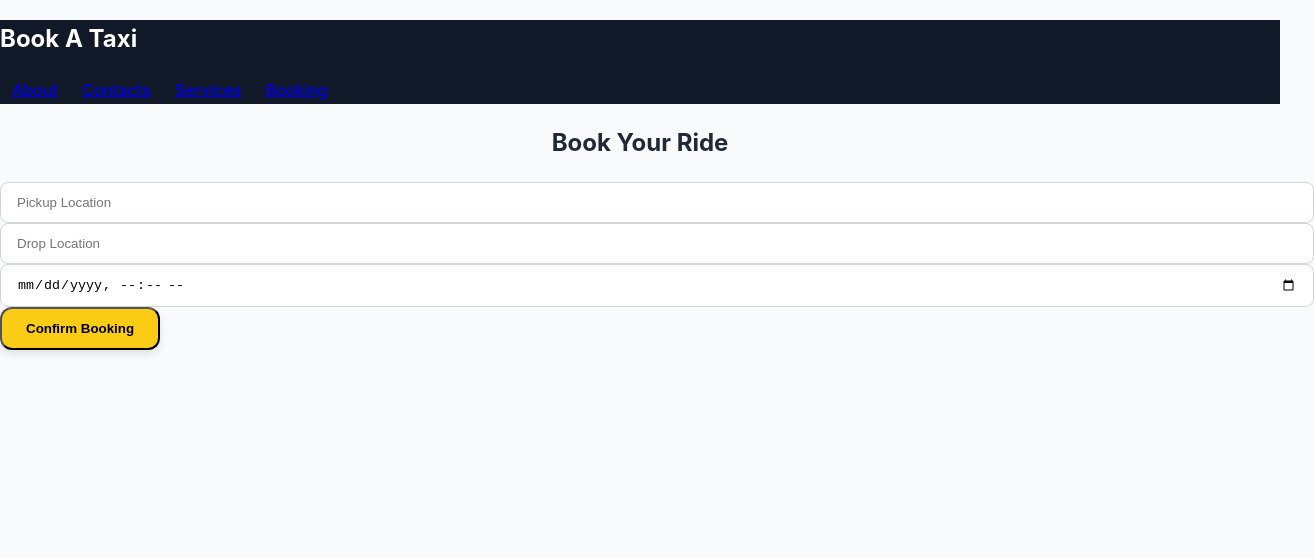
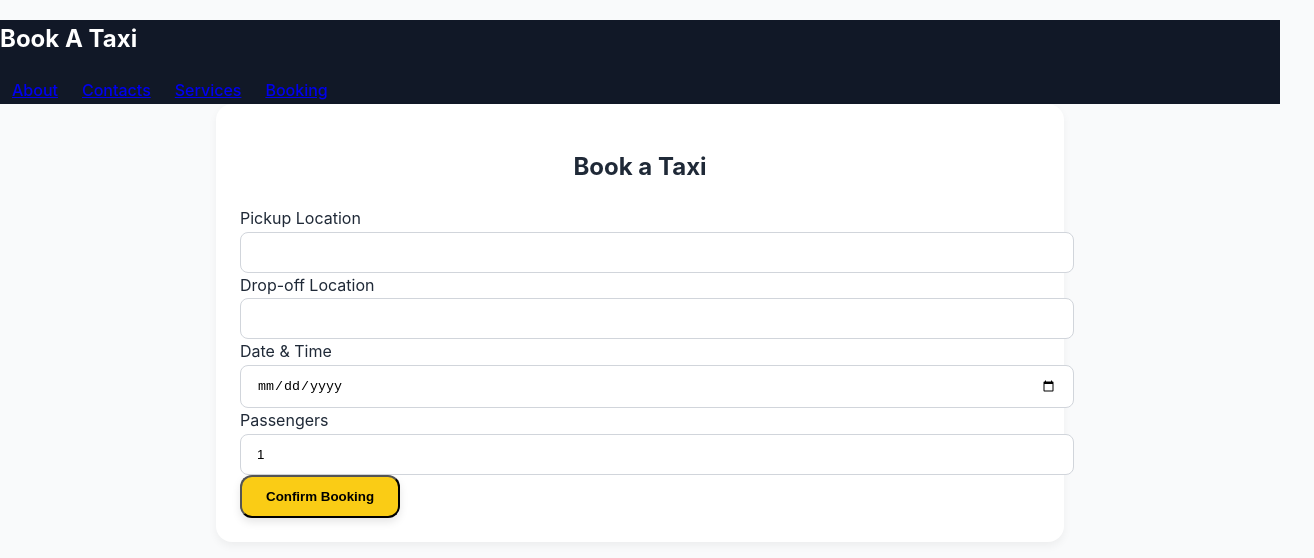
Before and after one commit to mhorton-dev/book_a_taxi, a React (Vite) app: page /booking in a window 1280 px wide. Shown: the top 558 px of the page, 1314 px wide, since content can reach past the window. Built offline with nearby package versions, Linux system fonts and the light colour scheme.

Commit message:
Added validation to Booking.jsx

```diff
--- a/src/pages/Booking.jsx
+++ b/src/pages/Booking.jsx
@@ -3,53 +3,118 @@ import InputField from "../components/InputField";
 import Button from "../components/Button";
 
 export default function Booking() {
-  const [pickup, setPickup] = useState("");
-  const [drop, setDrop] = useState("");
-  const [time, setTime] = useState("");
+  const [formData, setFormData] = useState({
+    pickup: "",
+    drop: "",
+    date: "",
+    passengers: 1,
+  });
+
+  const [errors, setErrors] = useState({});
   const [submitted, setSubmitted] = useState(false);
+
+  const handleChange = (e) => {
+    const { name, value } = e.target;
+    setFormData({ ...formData, [name]: value });
+  };
+
+  const validate = () => {
+    const newErrors = {};
+    const today = new Date().toISOString().split("T")[0];
+
+    if (!formData.pickup.trim())
+      newErrors.pickup = "Pickup location is required.";
+    if (!formData.drop.trim())
+      newErrors.drop = "Drop-off location is required.";
+    if (!formData.date) {
+      newErrors.date = "Date & time is required.";
+    } else if (formData.date < today) {
+      newErrors.date = "Date cannot be in the past.";
+    }
+    if (formData.passengers < 1)
+      newErrors.passengers = "At least 1 passenger required.";
+
+    return newErrors;
+  };
 
   const handleSubmit = (e) => {
     e.preventDefault();
-    setSubmitted(true);
+    const validationErrors = validate();
+
+    if (Object.keys(validationErrors).length === 0) {
+      setSubmitted(true);
+      setErrors({});
+      console.log("Booking confirmed:", formData);
+    } else {
+      setErrors(validationErrors);
+      setSubmitted(false);
+    }
   };
 
   return (
-    <div className="p-6 max-w-lg mx-auto">
-      <h2 className="text-3xl font-bold mb-6 text-center">Book Your Ride</h2>
+    <div className="max-w-content card">
+      <h2 className="text-center text-2xl font-bold mb-4">Book a Taxi</h2>
 
-      {!submitted ? (
+      {submitted ? (
+        <p className="text-green-600 font-semibold">
+          ✅ Booking confirmed! We’ll pick you up at {formData.pickup}.
+        </p>
+      ) : (
         <form onSubmit={handleSubmit} className="space-y-4">
-          <InputField
-            placeholder="Pickup Location"
-            value={pickup}
-            onChange={(e) => setPickup(e.target.value)}
-          />
-          <InputField
-            placeholder="Drop Location"
-            value={drop}
-            onChange={(e) => setDrop(e.target.value)}
-          />
-          <InputField
-            type="datetime-local"
-            value={time}
-            onChange={(e) => setTime(e.target.value)}
-          />
+          {/* Pickup */}
+          <div>
+            <label>Pickup Location</label>
+            <input
+              type="text"
+              name="pickup"
+              value={formData.pickup}
+              onChange={handleChange}
+            />
+            {errors.pickup && <p className="text-red-500">{errors.pickup}</p>}
+          </div>
 
-          <Button type="submit" label="Confirm Booking" />
+          {/* Drop */}
+          <div>
+            <label>Drop-off Location</label>
+            <input
+              type="text"
+              name="drop"
+              value={formData.drop}
+              onChange={handleChange}
+            />
+            {errors.drop && <p className="text-red-500">{errors.drop}</p>}
+          </div>
+
+          {/* Date */}
+          <div>
+            <label>Date & Time</label>
+            <input
+              type="date"
+              name="date"
+              value={formData.date}
+              onChange={handleChange}
+            />
+            {errors.date && <p className="text-red-500">{errors.date}</p>}
+          </div>
+
+          {/* Passengers */}
+          <div>
+            <label>Passengers</label>
+            <input
+              type="number"
+              name="passengers"
+              min="1"
+              value={formData.passengers}
+              onChange={handleChange}
+            />
+            {errors.passengers && (
+              <p className="text-red-500">{errors.passengers}</p>
+            )}
+          </div>
+
+          {/* Submit */}
+          <button type="submit">Confirm Booking</button>
         </form>
-      ) : (
-        <div className="p-6 bg-green-100 rounded-xl shadow-md text-center">
-          <h3 className="text-xl font-semibold mb-4">✅ Booking Confirmed!</h3>
-          <p>
-            <strong>Pickup:</strong> {pickup}
-          </p>
-          <p>
-            <strong>Drop:</strong> {drop}
-          </p>
-          <p>
-            <strong>Time:</strong> {new Date(time).toLocaleString()}
-          </p>
-        </div>
       )}
     </div>
   );
```
